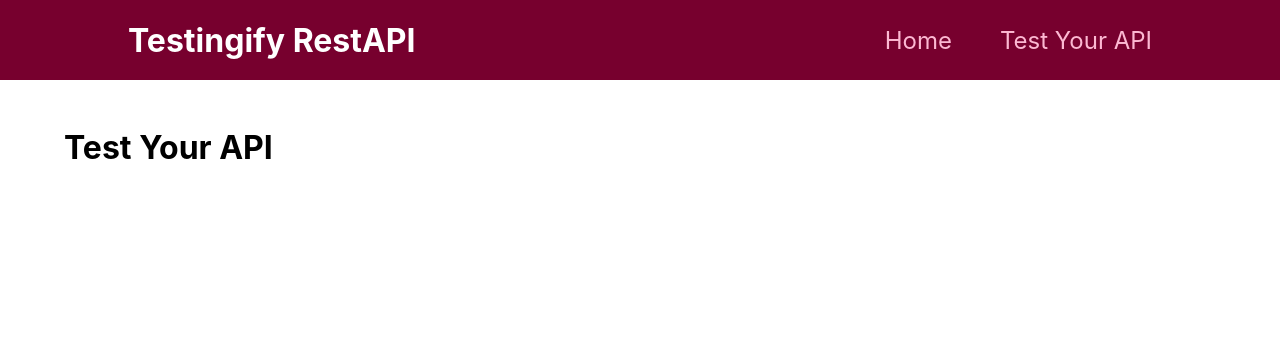
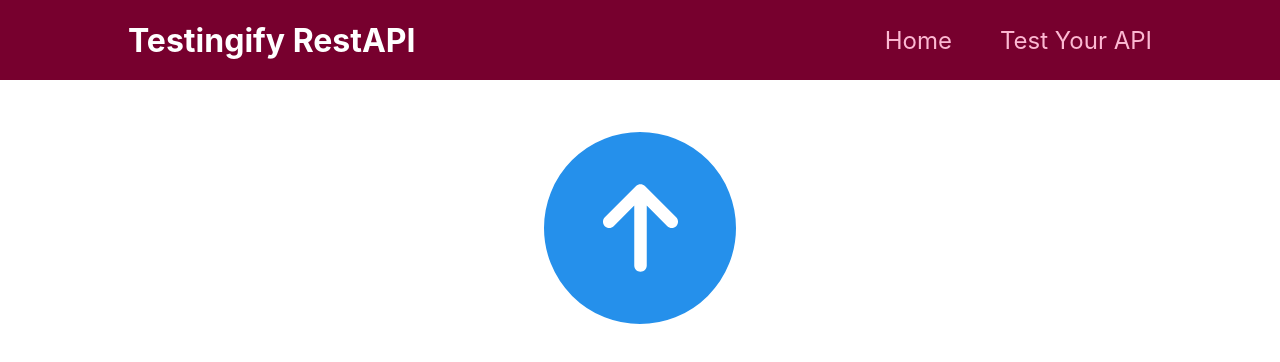
Before and after one commit to SeifA7mad/testingify-app, a Next.js app: page /test-api in a window 1280 px wide. Shown: the top 362 px of the page. Built offline with nearby package versions, Linux system fonts and the light colour scheme.

Commit message:
upload Form

```diff
--- /dev/null
+++ b/components/upload-form/UploadForm.js
@@ -0,0 +1,31 @@
+import { FontAwesomeIcon } from '@fortawesome/react-fontawesome';
+import { faArrowUp } from '@fortawesome/free-solid-svg-icons';
+import classes from './UploadForm.module.css';
+
+const UploadForm = (props) => {
+  const uploadFileHandler = (event) => {
+    event.preventDefault();
+
+    const files = event.target.files;
+    const formData = new FormData();
+    formData.append('oasFile', files[0]);
+
+    props.sendFileHandler(formData);
+  };
+
+  return (
+    <form className={classes.wrapper}>
+      <div className={classes.fileUpload}>
+        <input
+          className={classes.fileUploadInput}
+          type='file'
+          accept='application/JSON'
+          onChange={uploadFileHandler}
+        />
+        <FontAwesomeIcon icon={faArrowUp} />
+      </div>
+    </form>
+  );
+};
+
+export default UploadForm;
--- /dev/null
+++ b/components/upload-form/UploadForm.module.css
@@ -0,0 +1,41 @@
+.wrapper {
+  width: 100%;
+  height: 100%;
+  display: flex;
+  align-items: center;
+  justify-content: center;
+}
+
+.fileUpload {
+  height: 200px;
+  width: 200px;
+  border-radius: 100px;
+  position: relative;
+
+  display: flex;
+  justify-content: center;
+  align-items: center;
+
+  border: 4px solid #ffffff;
+  overflow: hidden;
+  background-image: linear-gradient(to bottom, #2590eb 50%, #ffffff 50%);
+  background-size: 100% 200%;
+  transition: all 1s;
+  color: #ffffff;
+  font-size: 100px;
+}
+
+.fileUploadInput {
+  height: 200px;
+  width: 200px;
+  position: absolute;
+  top: 0;
+  left: 0;
+  opacity: 0;
+  cursor: pointer;
+}
+
+.fileUpload:hover {
+  background-position: 0 -100%;
+  color: #2590eb;
+}
--- a/package.json
+++ b/package.json
@@ -9,6 +9,9 @@
     "lint": "next lint"
   },
   "dependencies": {
+    "@fortawesome/fontawesome-svg-core": "^6.1.1",
+    "@fortawesome/free-solid-svg-icons": "^6.1.1",
+    "@fortawesome/react-fontawesome": "^0.1.18",
     "next": "12.1.6",
     "react": "18.1.0",
     "react-dom": "18.1.0"
--- a/pages/test-api.js
+++ b/pages/test-api.js
@@ -3,6 +3,7 @@ import { useRouter } from 'next/router';
 
 import { TestingResultsContext } from '../context/TestingResultsContext';
 import LoadingBoxSpinner from '../components/ui/loading-spinner/LoadingBoxSpinner';
+import UploadForm from '../components/upload-form/UploadForm';
 
 const TestApiPage = () => {
   const [isLoading, setIsLoading] = useState(false);
@@ -12,22 +13,44 @@ const TestApiPage = () => {
 
   const router = useRouter();
 
-  const submitFormHandler = async (formData) => {
+  const postHttpFileHandler = async (formData) => {
     // setLoading = true
+    setIsLoading(true);
     // fetch post request => http://localhost:3000/testapi
     // wait for response
+    try {
+      const response = await fetch('http://localhost:3000/testapi', {
+        method: 'POST',
+        headers: {
+          'Content-Type': 'application/json',
+        },
+        body: formData,
+      });
 
-    // set response data to context => setResultsData(response.data)
-    // else set Error
+      if (!response.ok) {
+        throw new Error('Request Failed...');
+      }
+
+      const data = await response.json();
+
+      // set response data to context => setResultsData(response.data)
+      console.log(data);
+      testingResultsCtx.setResultsData(data);
+    } catch (err) {
+      // else set Error
+      setError(err.message || 'Something went wrong..');
+    }
+
 
     // setLoading false
+    setIsLoading(false);
     // redirect to results => router.replace
   };
 
   return (
     <>
       {isLoading && <LoadingBoxSpinner />}
-      {!isLoading && <h1> Test Your API </h1>}
+      {!isLoading && <UploadForm sendFileHandler={postHttpFileHandler} />}
     </>
   );
 };
```
Also changed, not shown: 1 other file (tests, documents, lock files or other folders).
